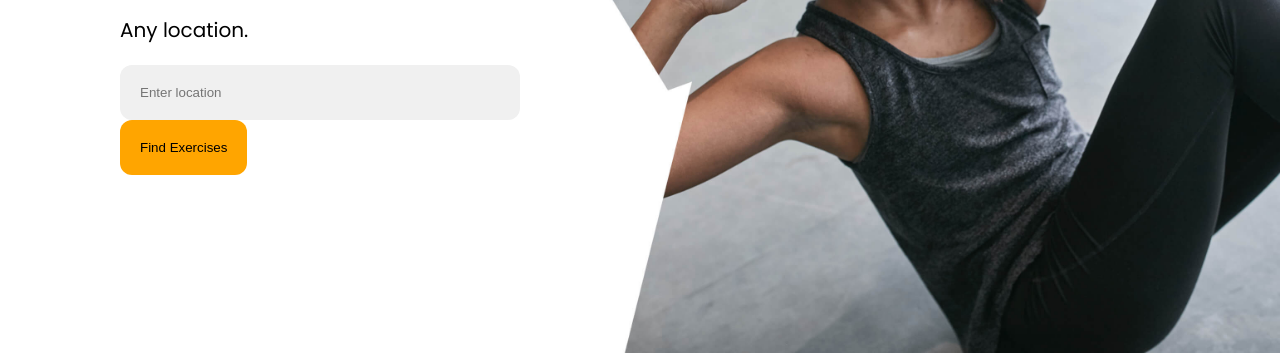
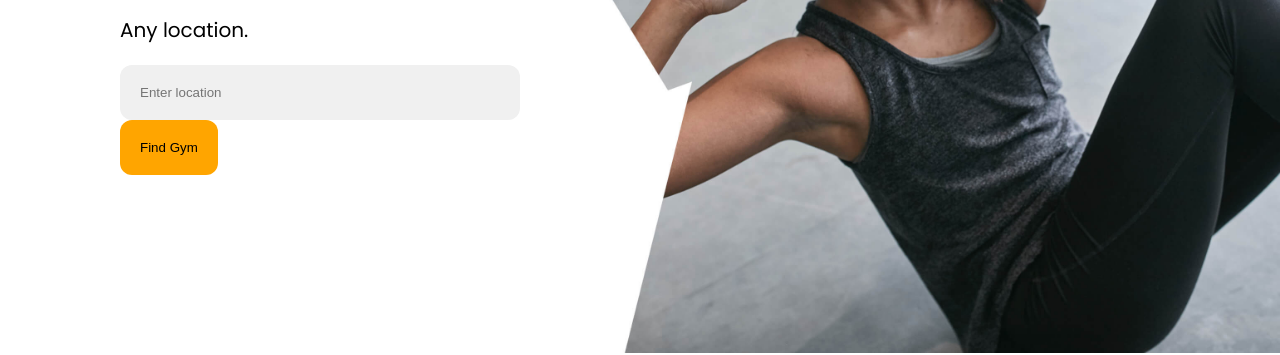
Before and after one commit to alvo254/Fitness-Hero, a plain HTML site: page index.html in a window 1280 px wide. Shown: the part 459-814 px from the top of the page. Drawn offline with Linux system fonts and the light colour scheme; no server answers.

Commit message:
design update

```diff
--- a/index.html
+++ b/index.html
@@ -33,7 +33,7 @@
                 <h1>One network</h1>
                 <p class="heroText">Any location.</p>
                 <input class="type1" type="text" placeholder="Enter location">
-                <button id="find" onclick="findEx">Find Exercises</button>
+                <button id="find">Find Gym</button>
             </div>
 
             <div class="herod">
@@ -112,6 +112,12 @@
         </div>
 
     </div>
+    <!-- <section>
+
+        <div class="container"></div>
+        <div class="contInfo"></div>
+        <div class="contform"></div>
+    </section> -->
 
     <!-- <div class="post">
         <div class="post_img">
```
Also changed, not shown: assets/style.css (+50 -0 lines), assets/test.js (+0 -13 lines).
